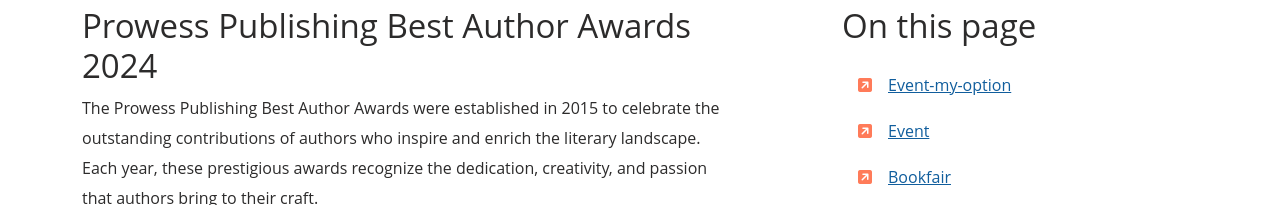
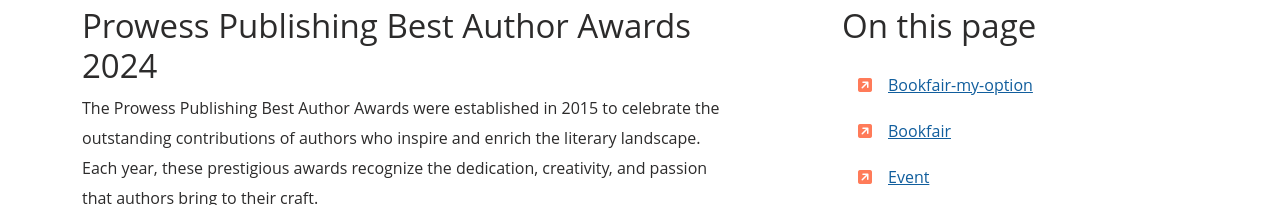
Before and after one commit to JEGA786/prowess-mini-test, a plain HTML site: page index.html in a window 1280 px wide. Shown: the part 681-886 px from the top of the page. Drawn offline with nearby package versions, Linux system fonts and the light colour scheme.

Commit message:
name-change

```diff
--- a/index.html
+++ b/index.html
@@ -130,9 +130,9 @@
         <div class="col-md-4 " >
             <h4 class="heading-text" data-aos="fade-up">On this page</h4>
             <ul class="list-unstyled paragraph-text d-flex flex-column ">
-                <a class="mt-3" target="_blank" href="/awardtest.html" data-aos="fade-up"> <i class="mx-3 fa-solid fa-square-arrow-up-right"></i>Event-my-option</a>
-                <a class="mt-3" target="_blank" href="/awardtest.html" data-aos="fade-up"> <i class="mx-3 fa-solid fa-square-arrow-up-right"></i>Event</a>
-                <a class="mt-3" target="_blank" href="/Bookfair.html" data-aos="fade-up"> <i class="mx-3 fa-solid fa-square-arrow-up-right"></i>Bookfair</a>
+                <a class="mt-3" target="_blank" href="/awardtest.html" data-aos="fade-up"> <i class="mx-3 fa-solid fa-square-arrow-up-right"></i>Bookfair-my-option</a>
+                <a class="mt-3" target="_blank" href="/awardtest.html" data-aos="fade-up"> <i class="mx-3 fa-solid fa-square-arrow-up-right"></i>Bookfair</a>
+                <a class="mt-3" target="_blank" href="/Bookfair.html" data-aos="fade-up"> <i class="mx-3 fa-solid fa-square-arrow-up-right"></i>Event</a>
                 <a class="mt-3" href="#aim-of-the-awards" data-aos="fade-up"> <i class="mx-3 fa-solid fa-square-arrow-up-right"></i>Aim Of The Award</a>
                 <a class="mt-3" href="#2024-Award-Winners" data-aos="fade-up"> <i class="mx-3 fa-solid fa-square-arrow-up-right"></i>Meet Our 2024 Award Winners</a>
                 <a class="mt-3" href="#Terms-Conditions-FAQs" data-aos="fade-up"> <i class="mx-3 fa-solid fa-square-arrow-up-right"></i>Award Terms & Conditions</a>
```
